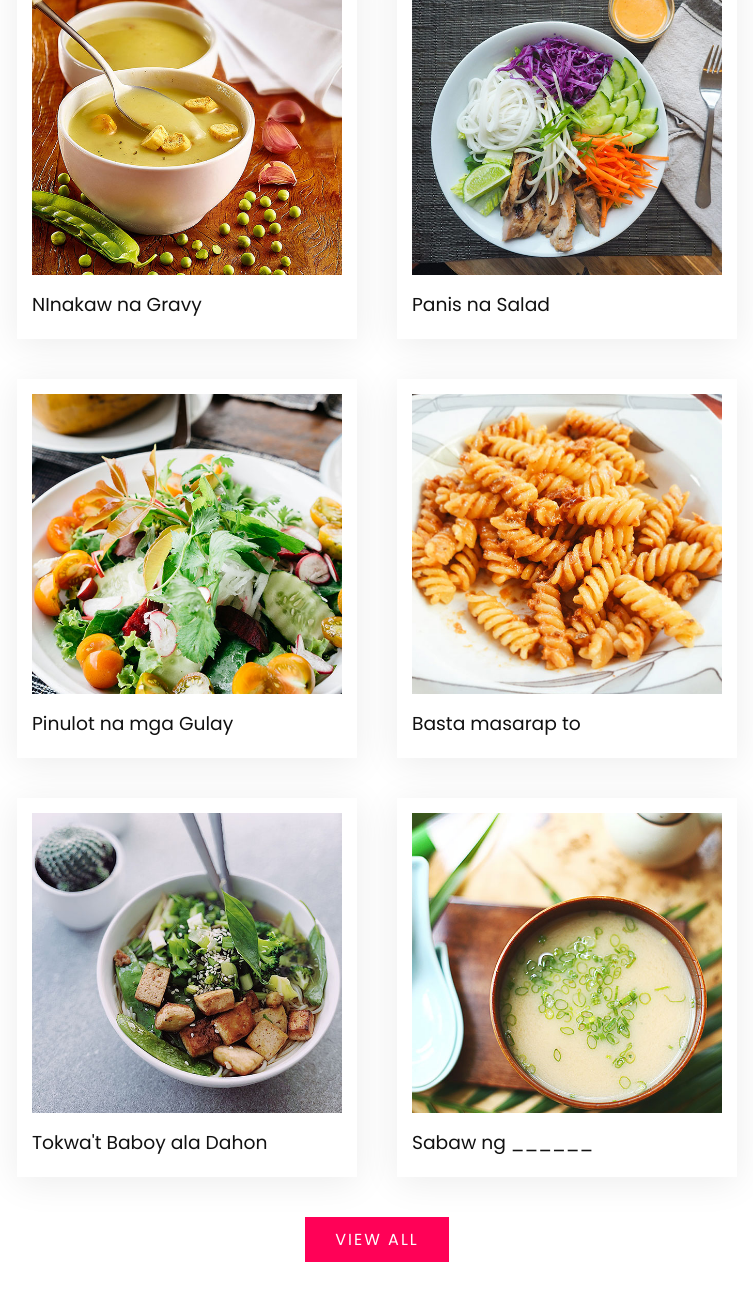
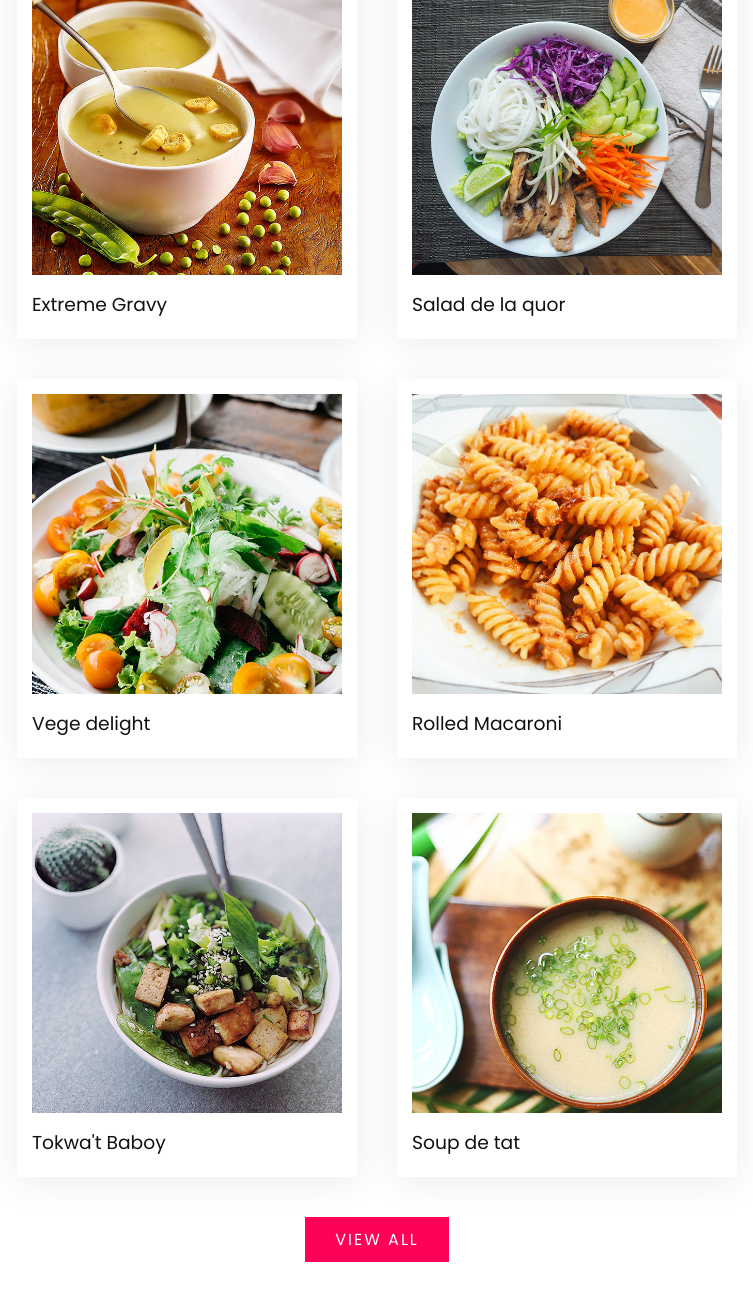
Before and after one commit to MartinCannotCode/FoodWebsite, a plain HTML site: page index.html in a window 1280 px wide. Shown: the part 1719-3019 px from the top of the page, without its empty margins (263-1016 px from the left). Drawn offline with Linux system fonts and the light colour scheme.

Commit message:
Add files via upload

```diff
--- a/index.html
+++ b/index.html
@@ -57,7 +57,7 @@
                     <img src="menu1.jpg">
                 </div>
                 <div class="text">
-                    <h3>Panis na Salad</h3>
+                    <h3>Salad de la quor</h3>
                 </div>
             </div>
             <div class="box">
@@ -65,7 +65,7 @@
                     <img src="menu2.jpg">
                 </div>
                 <div class="text">
-                    <h3>NInakaw na Gravy</h3>
+                    <h3>Extreme Gravy</h3>
                 </div>
             </div>
             <div class="box">
@@ -73,7 +73,7 @@
                     <img src="menu3.jpg">
                 </div>
                 <div class="text">
-                    <h3>Basta masarap to</h3>
+                    <h3>Rolled Macaroni</h3>
                 </div>
             </div>
             <div class="box">
@@ -81,7 +81,7 @@
                     <img src="menu4.jpg">
                 </div>
                 <div class="text">
-                    <h3>Pinulot na mga Gulay</h3>
+                    <h3>Vege delight</h3>
                 </div>
             </div>
             <div class="box">
@@ -89,7 +89,7 @@
                     <img src="menu5.jpg">
                 </div>
                 <div class="text">
-                    <h3>Sabaw ng ______</h3>
+                    <h3>Soup de tat</h3>
                 </div>
             </div>
             <div class="box">
@@ -97,7 +97,7 @@
                     <img src="menu6.jpg">
                 </div>
                 <div class="text">
-                    <h3>Tokwa't Baboy ala Dahon</h3>
+                    <h3>Tokwa't Baboy</h3>
                 </div>
             </div>
         </div>
```
